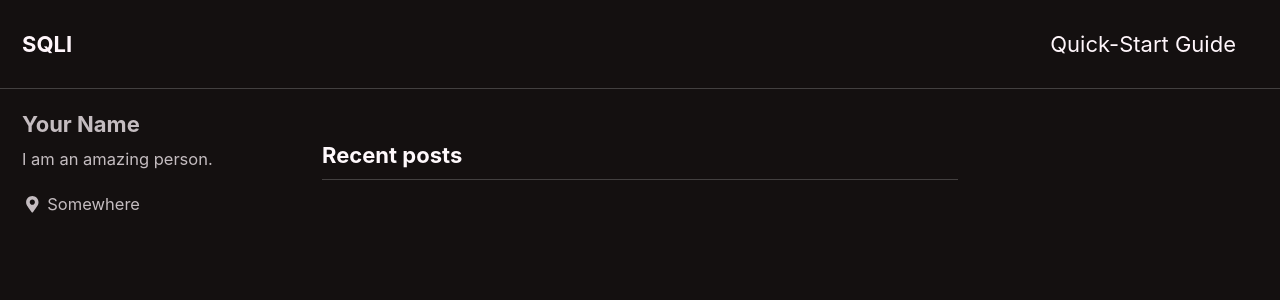
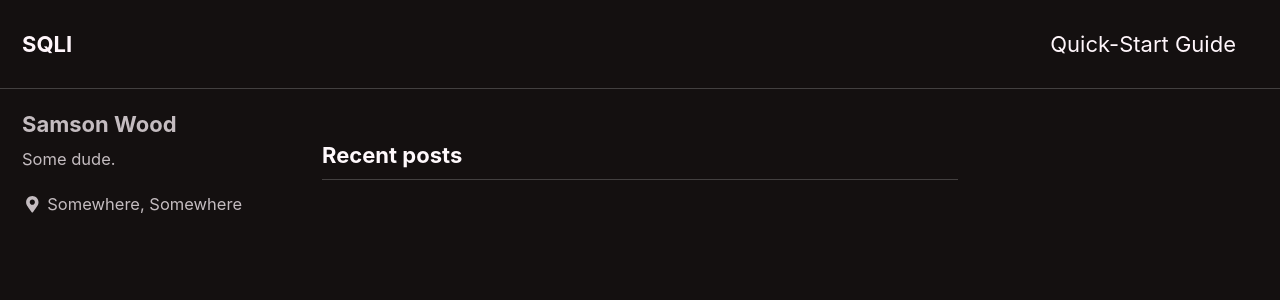
Before and after one commit to sammysung/SQLI, a Jekyll site: the page built from docs/index.html, in a window 1280 px wide and 900 px high. Shown: the top 300 px of the window. Built offline with Jekyll 4.4.1, drawn with Linux system fonts in a browser that asks for light colours; cached includes are drawn as plain includes; nearby versions of some CDN libraries; the list of posts is cut into pages by our own code.

Commit message:
Fix basic stuff

```diff
--- a/docs/_config.yml
+++ b/docs/_config.yml
@@ -107,10 +107,10 @@ analytics:
 
 # Site Author
 author:
-  name             : "Your Name"
+  name             : "Samson Wood"
   avatar           : # path of avatar image, e.g. "/assets/images/bio-photo.jpg"
-  bio              : "I am an amazing person."
-  location         : "Somewhere"
+  bio              : "Some dude."
+  location         : "Somewhere, Somewhere"
   email            :
   links:
     - label: "Email"
```
